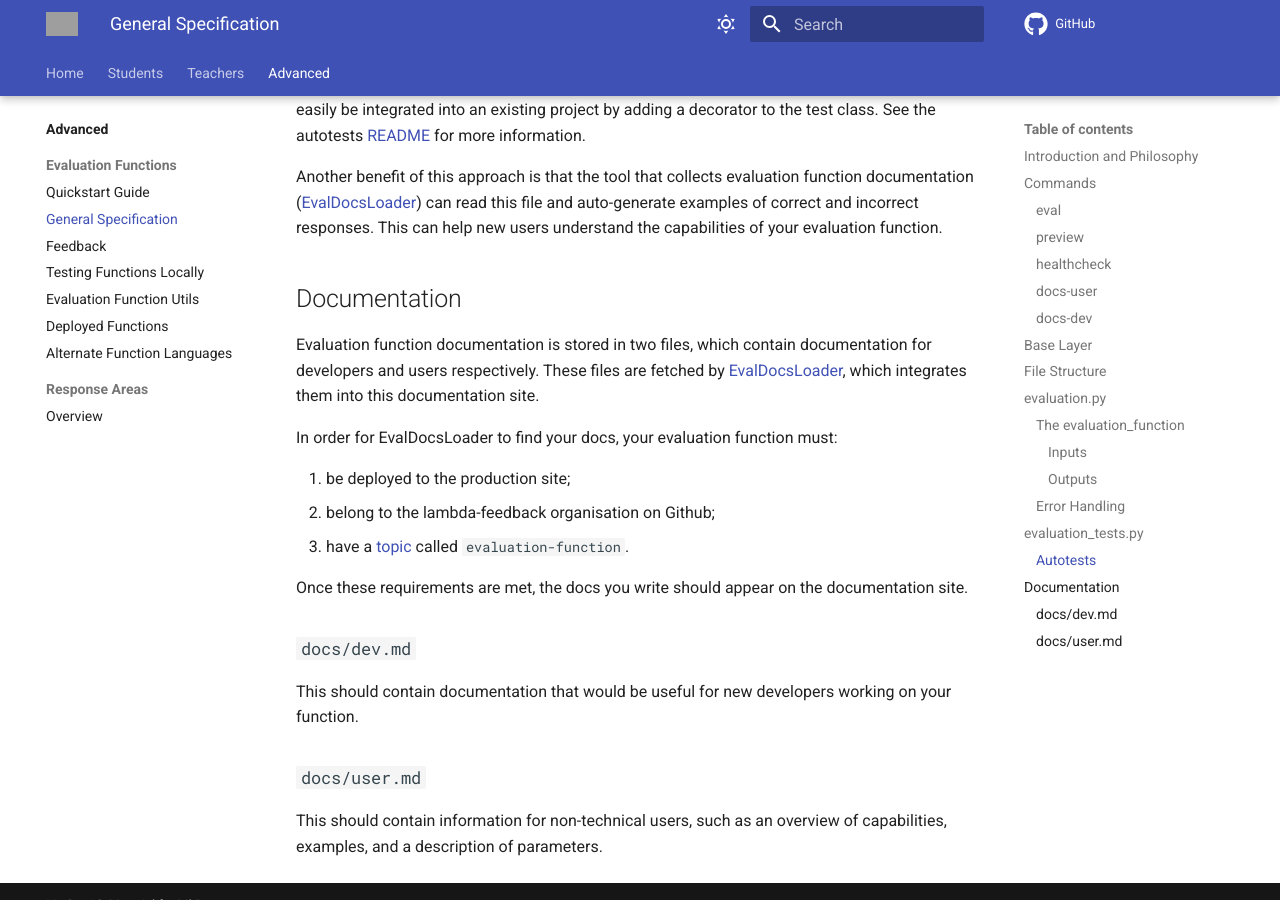
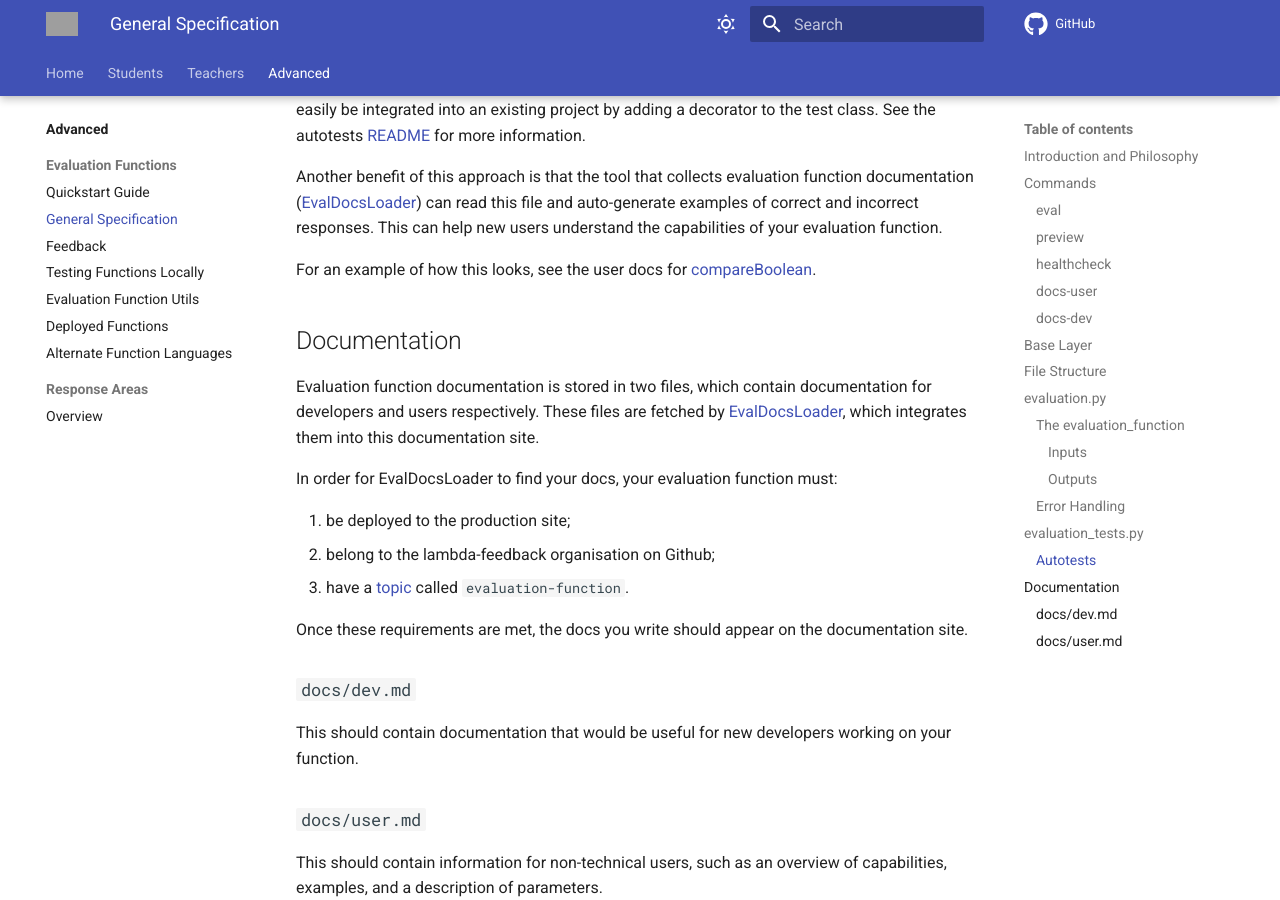
Before and after one commit to lambda-feedback/user-documentation, an MkDocs documentation site: the page built from docs/advanced/evaluation_functions/specification.md, in a window 1280 px wide and 900 px high, scrolled down 7098 px. Built offline with MkDocs 1.6.1 and Material for MkDocs 9.7.7, drawn with Linux system fonts in a browser that asks for light colours; comment, search, counter and statistics services are not loaded; grey boxes are pictures that could not be loaded.

Commit message:
Add link to example

```diff
--- a/docs/advanced/evaluation_functions/specification.md
+++ b/docs/advanced/evaluation_functions/specification.md
@@ -284,6 +284,8 @@ Another benefit of this approach is that the tool that collects evaluation funct
 auto-generate examples of correct and incorrect responses. This can help new users understand
 the capabilities of your evaluation function.
 
+For an example of how this looks, see the user docs for [compareBoolean](https://lambda-feedback.github.io/user-documentation/user_eval_function_docs/compareBoolean/#examples-from-integration-tests).
+
 ## Documentation
 
 Evaluation function documentation is stored in two files, which contain documentation for
```
